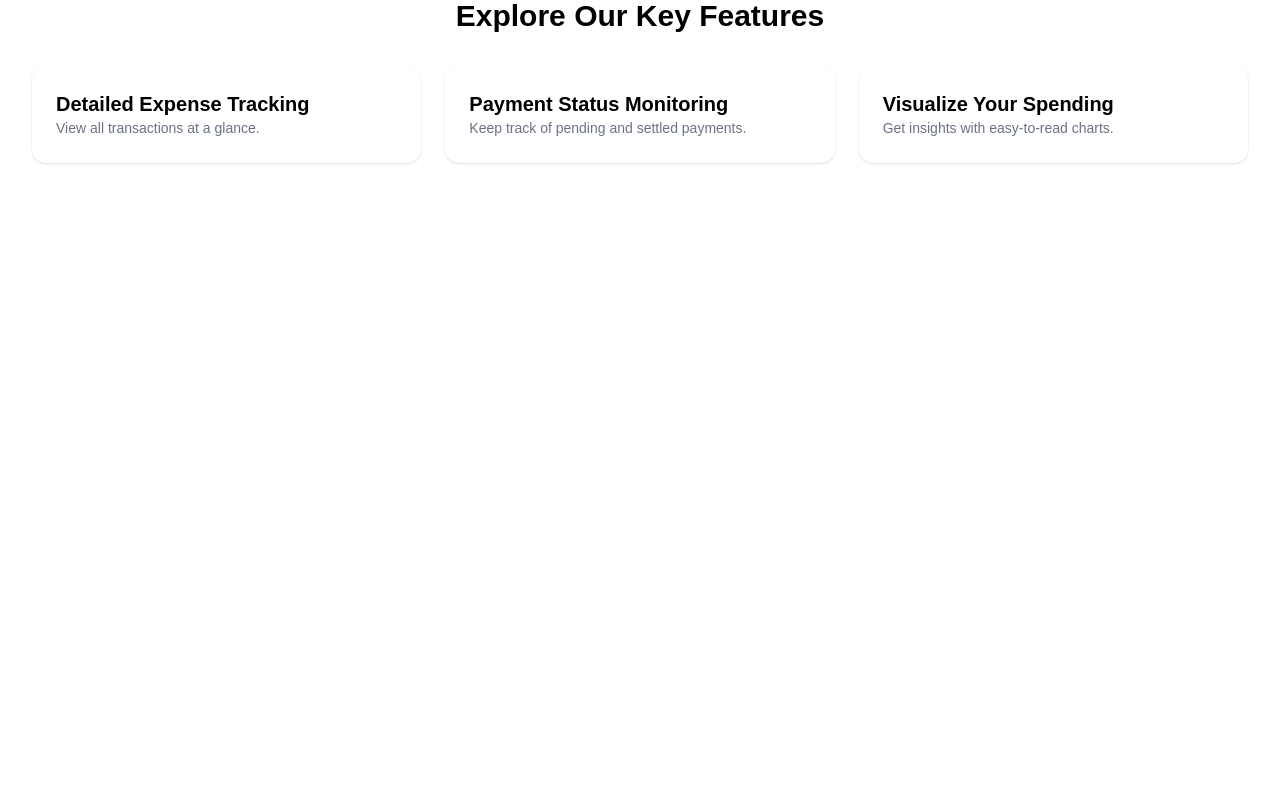
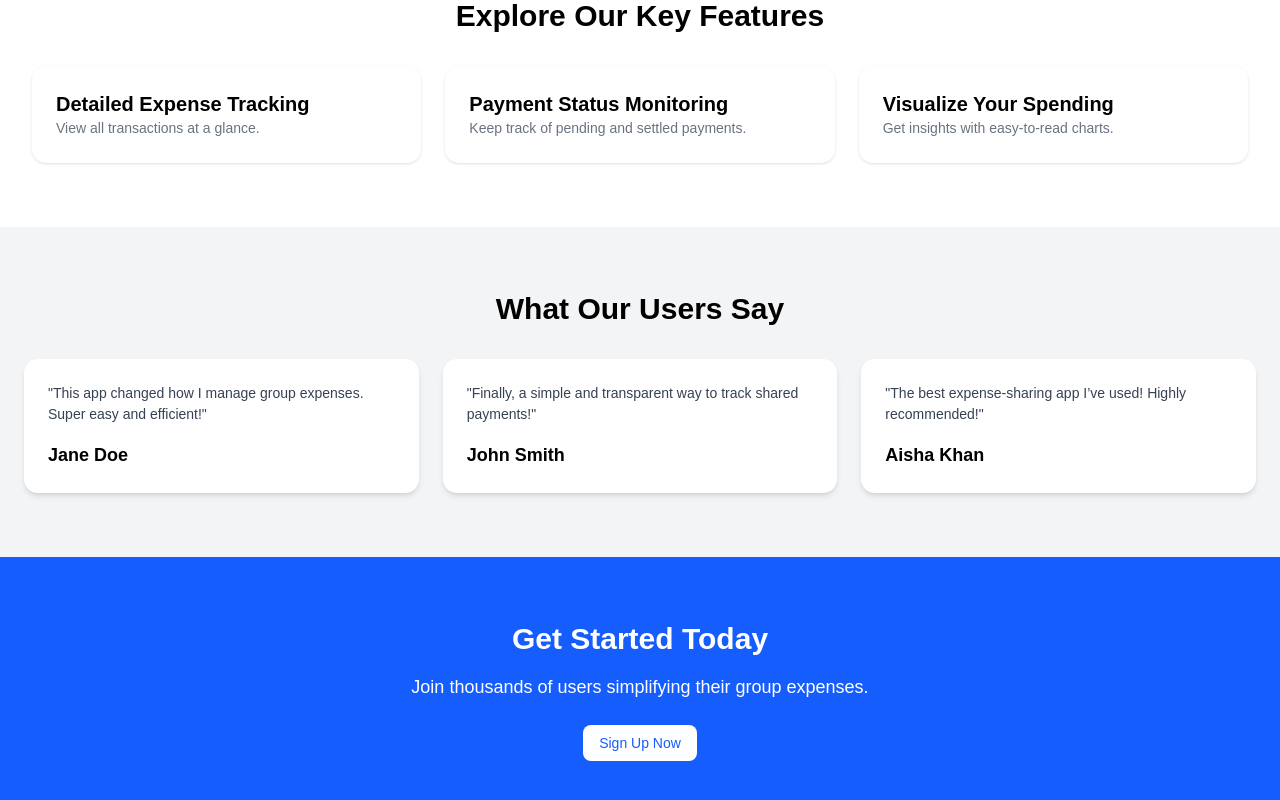
Before and after one commit to emmanuelkumah/trello-trailblazers, a React (Vite) app in the folder frontend/: page / in a window 1280 px wide. Shown: the part 370-1170 px from the top of the page. Before the commit the page ends 800 px from the top, so only its background shows below. Built offline with nearby package versions, Linux system fonts and the light colour scheme; a web font is replaced by a local one.

Commit message:
feat: update the landing page with all sections

```diff
--- a/frontend/src/pages/landing/index.tsx
+++ b/frontend/src/pages/landing/index.tsx
@@ -1,16 +1,16 @@
 import LayoutWrapper from "@/layout/wrapper/LayoutWrapper";
 import HeroSection from "./sections/HeroSection";
 import FeaturesSection from "./sections/FeaturesSection";
-// import TestimonialsSection from "./sections/TestimonialsSection";
-// import CTASection from "./sections/CTASection";
+import TestimonialsSection from "./sections/TestimonialsSection";
+import CTASection from "./sections/CTASection";
 
 const LandingPage = () => {
   return (
     <LayoutWrapper>
       <HeroSection />
       <FeaturesSection />
-      {/* <TestimonialsSection />
-      <CTASection /> */}
+      <TestimonialsSection />
+      <CTASection />
     </LayoutWrapper>
   );
 };
```
